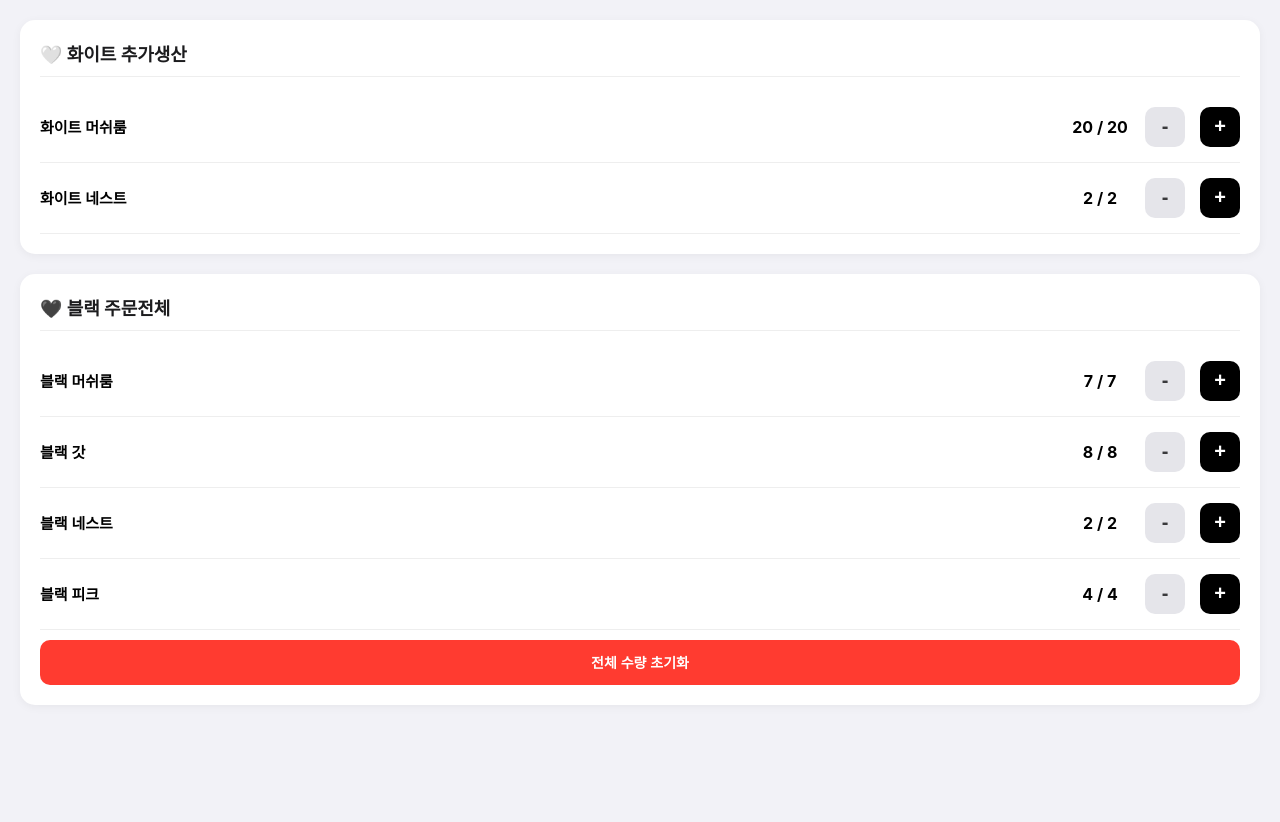
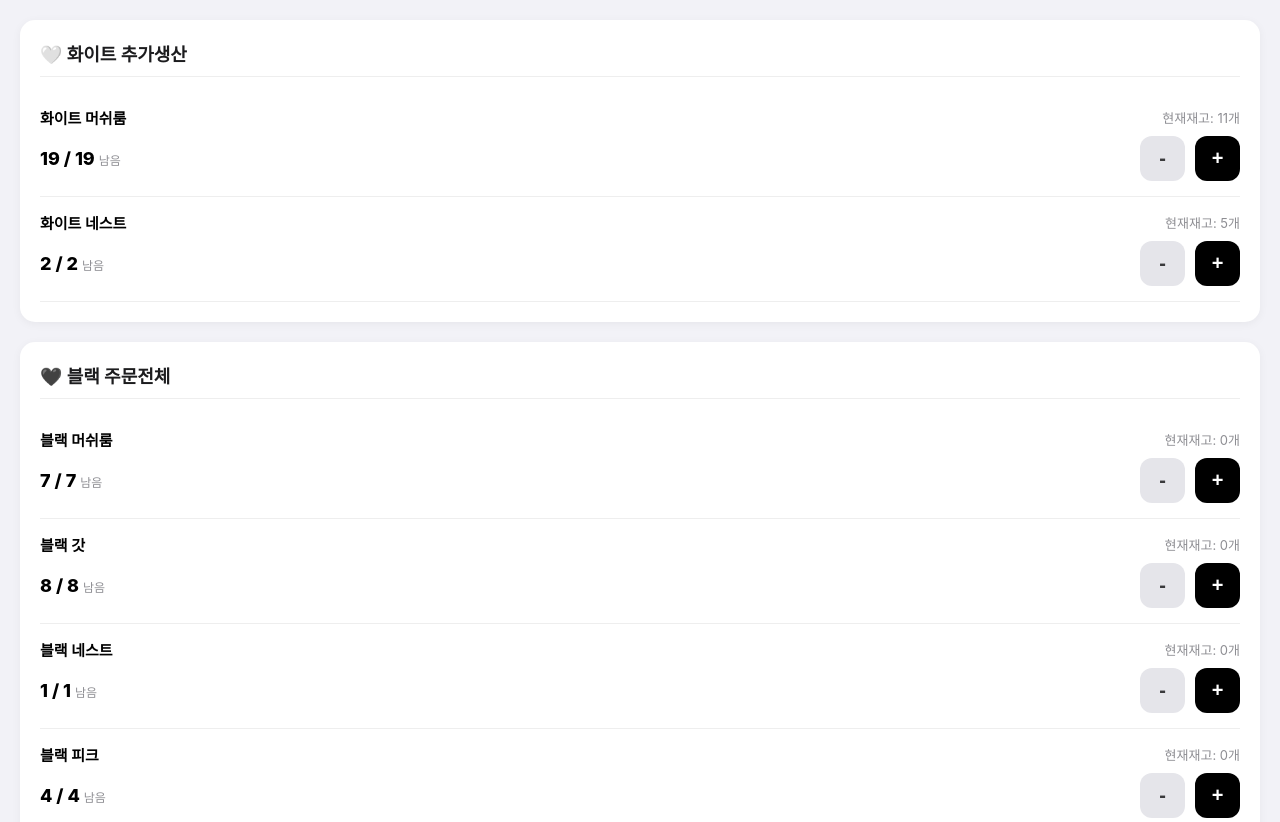
Before and after one commit to leegwanghoon-spec/niit, a plain HTML site: page index.html in a window 1280 px wide. Shown: the top 822 px of the page. Before the commit the page ends 800 px from the top, so only its background shows below. Drawn offline with Linux system fonts and the light colour scheme.

Commit message:
Update index.html

```diff
--- a/index.html
+++ b/index.html
@@ -8,27 +8,31 @@
         body { font-family: -apple-system, sans-serif; background: #f2f2f7; padding: 20px; margin: 0; -webkit-user-select: none; }
         .card { background: white; border-radius: 15px; padding: 20px; box-shadow: 0 2px 10px rgba(0,0,0,0.05); margin-bottom: 20px; }
         h2 { font-size: 18px; margin-top: 0; color: #1c1c1e; border-bottom: 1px solid #eee; padding-bottom: 10px; }
-        .row { display: flex; justify-content: space-between; align-items: center; padding: 15px 0; border-bottom: 0.5px solid #eee; }
-        .name { font-weight: 600; font-size: 15px; flex: 1; }
-        .controls { display: flex; align-items: center; gap: 15px; }
-        .count-display { font-size: 16px; font-weight: bold; min-width: 60px; text-align: center; }
-        .btn { width: 40px; height: 40px; border-radius: 10px; border: none; font-size: 20px; font-weight: bold; cursor: pointer; display: flex; align-items: center; justify-content: center; }
+        .row { display: flex; flex-direction: column; padding: 15px 0; border-bottom: 0.5px solid #eee; }
+        .info-line { display: flex; justify-content: space-between; align-items: center; margin-bottom: 8px; }
+        .name { font-weight: 700; font-size: 15px; }
+        .stock-info { font-size: 13px; color: #8e8e93; }
+        .controls { display: flex; justify-content: space-between; align-items: center; }
+        .count-display { font-size: 18px; font-weight: 800; color: #000; }
+        .btn-group { display: flex; gap: 10px; }
+        .btn { width: 45px; height: 45px; border-radius: 12px; border: none; font-size: 20px; font-weight: bold; cursor: pointer; display: flex; align-items: center; justify-content: center; }
         .minus { background: #e5e5ea; color: #3a3a3c; }
         .plus { background: #000; color: #fff; }
-        .reset-btn { width: 100%; background: #ff3b30; color: white; border: none; border-radius: 10px; height: 45px; margin-top: 10px; font-size: 14px; font-weight: bold; }
-        .done { color: #c7c7cc; text-decoration: line-through; }
+        .reset-btn { width: 100%; background: #ff3b30; color: white; border: none; border-radius: 12px; height: 50px; margin-top: 10px; font-size: 15px; font-weight: bold; }
+        .done { opacity: 0.3; text-decoration: line-through; }
     </style>
 </head>
 <body>
     <div id="app"></div>
     <script>
+        // 초기 수량 설정 (사용자 생산분 반영 완료)
         const data = [
-            { id: 'wm', label: '화이트 머쉬룸', target: 20 },
-            { id: 'wn', label: '화이트 네스트', target: 2 },
-            { id: 'bm', label: '블랙 머쉬룸', target: 7 },
-            { id: 'bg', label: '블랙 갓', target: 8 },
-            { id: 'bn', label: '블랙 네스트', target: 2 },
-            { id: 'bp', label: '블랙 피크', target: 4 }
+            { id: 'wm', label: '화이트 머쉬룸', target: 19, stock: 11 },
+            { id: 'wn', label: '화이트 네스트', target: 2, stock: 5 },
+            { id: 'bm', label: '블랙 머쉬룸', target: 7, stock: 0 },
+            { id: 'bg', label: '블랙 갓', target: 8, stock: 0 },
+            { id: 'bn', label: '블랙 네스트', target: 1, stock: 0 },
+            { id: 'bp', label: '블랙 피크', target: 4, stock: 0 }
         ];
 
         function render() {
@@ -38,12 +42,17 @@
                 const isDone = current <= 0;
 
                 html += `
-                <div class="row">
-                    <div class="name ${isDone ? 'done' : ''}">${item.label}</div>
+                <div class="row ${isDone ? 'done' : ''}">
+                    <div class="info-line">
+                        <div class="name">${item.label}</div>
+                        <div class="stock-info">현재재고: ${item.stock}개</div>
+                    </div>
                     <div class="controls">
-                        <span class="count-display">${current} / ${item.target}</span>
-                        <button class="btn minus" onclick="update('${item.id}', -1)">-</button>
-                        <button class="btn plus" onclick="update('${item.id}', 1)">+</button>
+                        <span class="count-display">${current} / ${item.target} <span style="font-size:12px; font-weight:400; color:#8e8e93;">남음</span></span>
+                        <div class="btn-group">
+                            <button class="btn minus" onclick="update('${item.id}', -1)">-</button>
+                            <button class="btn plus" onclick="update('${item.id}', 1)">+</button>
+                        </div>
                     </div>
                 </div>`;
                 if (i === 1) html += '</div><div class="card"><h2>🖤 블랙 주문전체</h2>';
@@ -56,28 +65,24 @@
             const item = data.find(d => d.id === id);
             let current = parseInt(localStorage.getItem(id)) ?? item.target;
             let newVal = current + delta;
-
             if (newVal < 0) newVal = 0;
             if (newVal > item.target) newVal = item.target;
-
             localStorage.setItem(id, newVal);
             render();
         }
 
         function resetData() {
-            if (confirm('모든 수량을 초기 수치로 되돌릴까요?')) {
+            if (confirm('모든 수량을 금일 생산 목표치로 되돌릴까요?')) {
                 data.forEach(item => localStorage.setItem(item.id, item.target));
                 render();
             }
         }
 
-        // 초기 수치가 저장 안 되어 있을 경우를 대비해 세팅
         data.forEach(item => {
             if (localStorage.getItem(item.id) === null) {
                 localStorage.setItem(item.id, item.target);
             }
         });
-
         render();
     </script>
 </body>
```
